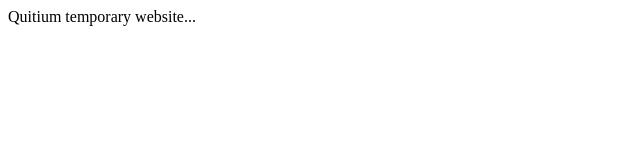
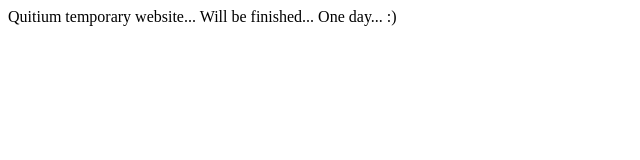
Before and after one commit to donfear/donfear.github.io, a plain HTML site: page index.html in a window 1280 px wide. Shown: the whole page, without its empty margins (0-640 px from the left). Drawn offline with Linux system fonts and the light colour scheme.

Commit message:
Update index.html

```diff
--- a/index.html
+++ b/index.html
@@ -5,6 +5,6 @@
     <title>Document</title>
 </head>
 <body>
-    Quitium temporary website...
+    Quitium temporary website... Will be finished... One day... :)
 </body>
 </html>
```
